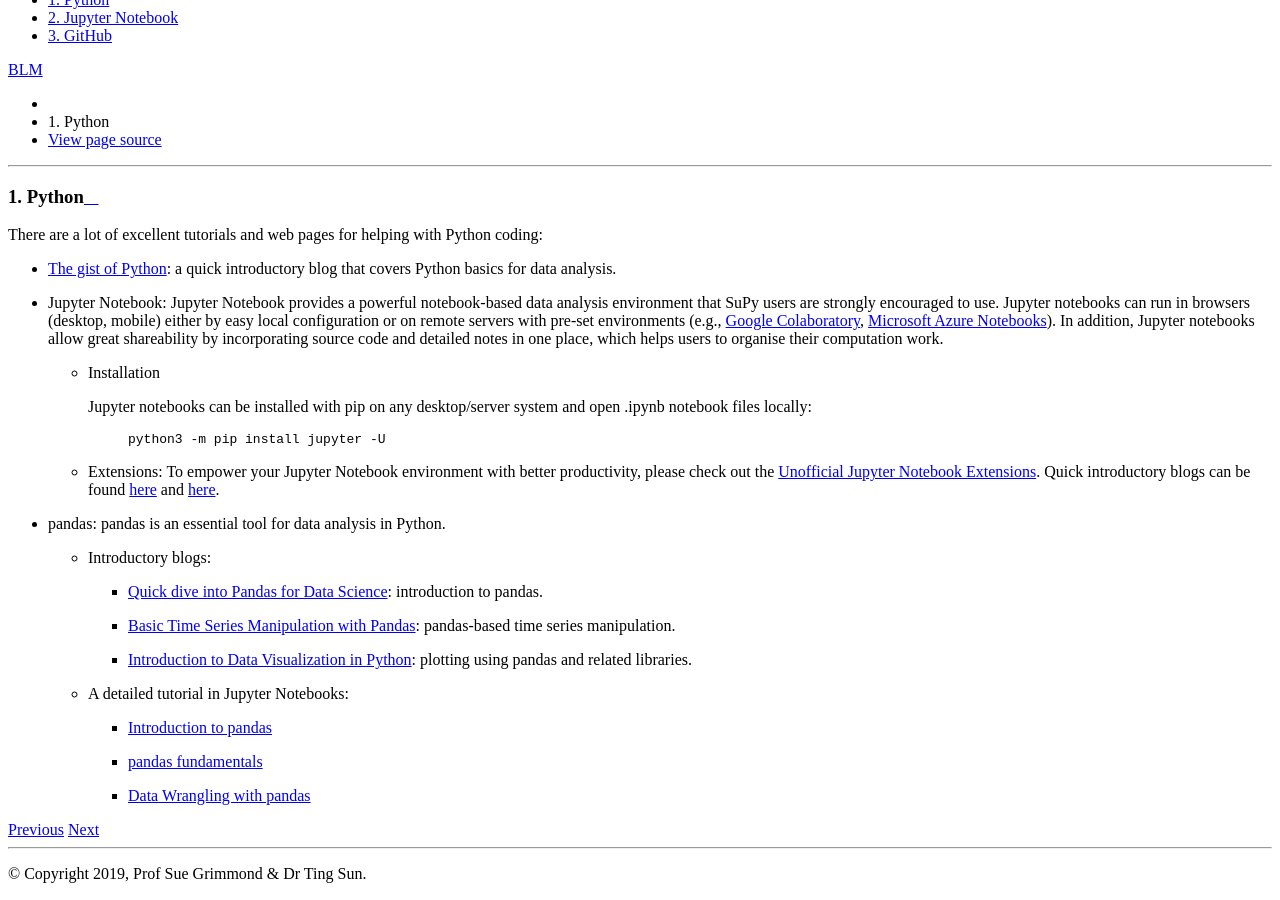
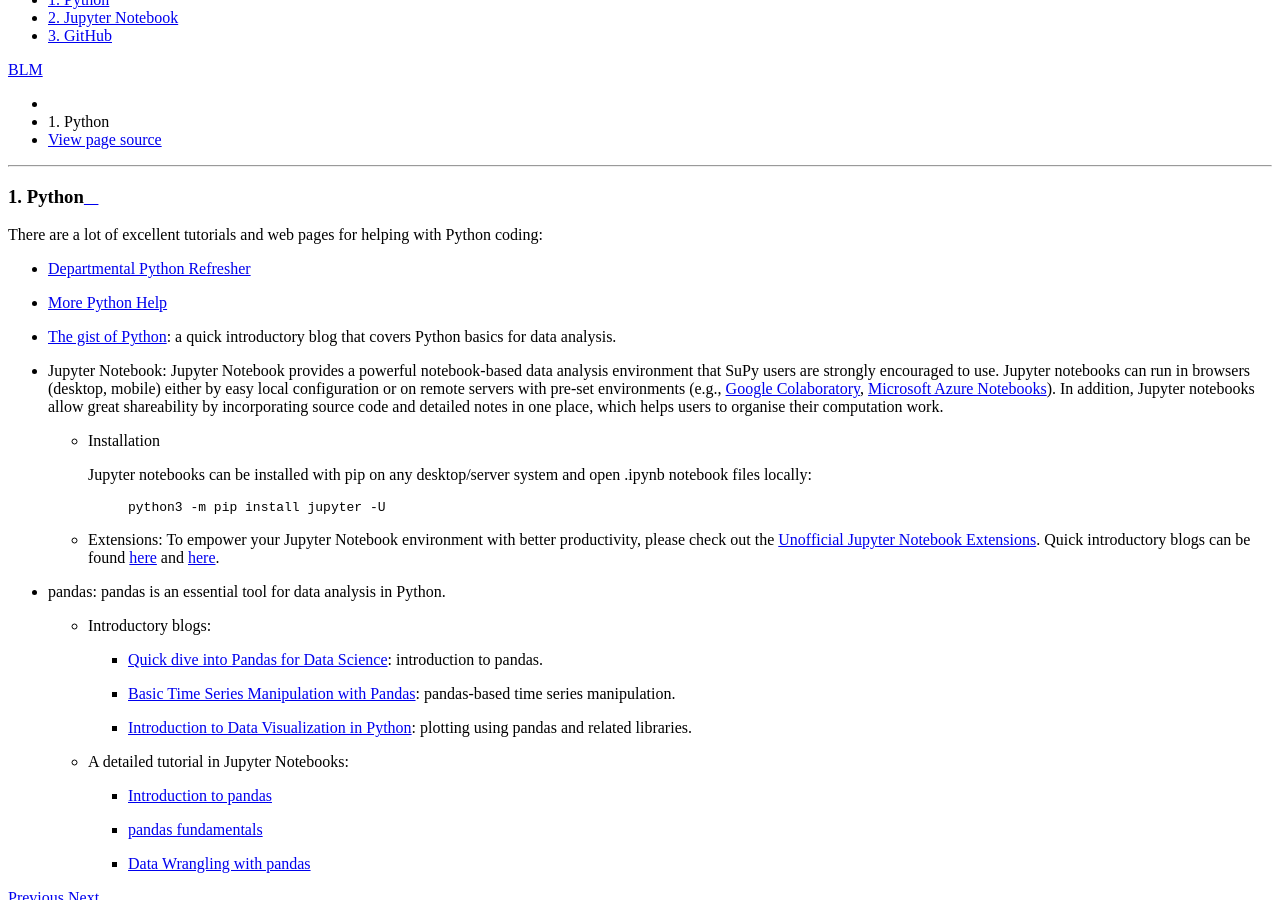
Before and after one commit to BLM-UoR/BLM, a Sphinx documentation site: the page built from docs/python.rst, in a window 1280 px wide and 900 px high, scrolled down 702 px. Built offline with Sphinx 7.4.7 and the Read the Docs theme 2.0.0, drawn with Linux system fonts in a browser that asks for light colours.

Commit message:
Python help links

```diff
--- a/docs/python.rst
+++ b/docs/python.rst
@@ -5,6 +5,9 @@ Python
 ======
 
 There are a lot of excellent tutorials and web pages for helping with Python coding:
+
+- `Departmental Python Refresher <https://www.bb.reading.ac.uk/bbcswebdav/pid-4599579-dt-content-rid-14129544_2/xid-14129544_2>`_
+- `More Python Help <https://www.bb.reading.ac.uk/bbcswebdav/pid-4599578-dt-content-rid-14129543_2/xid-14129543_2>`_
 
 - `The gist of Python <https://medium.com/@louwjlabuschagne/the-gist-of-python-ff5cc05c3318>`_: a quick introductory blog that covers Python basics for data analysis.
 
```
